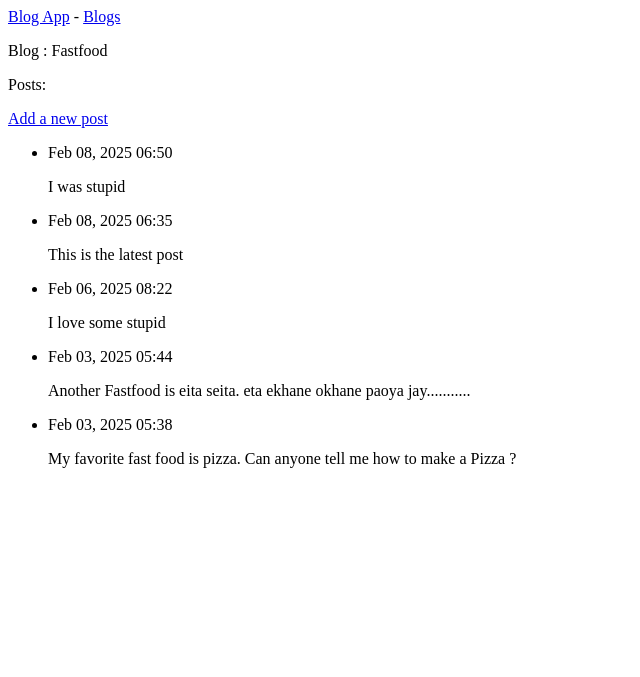
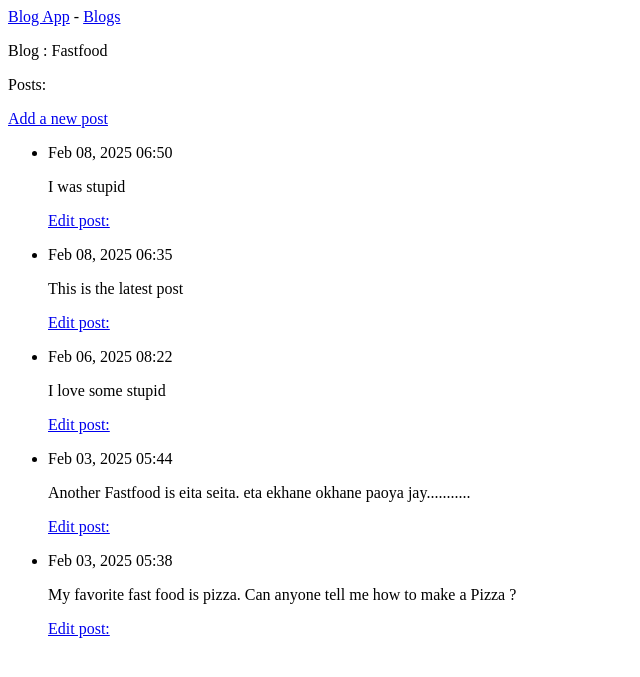
Before and after one commit to Ela-Zaman/blogs, a Django app: page /blogs/1/ in a window 1280 px wide. Shown: the top 677 px of the page, without its empty margins (0-640 px from the left). Run offline with Django 5.2, Linux system fonts and the light colour scheme; data comes from the database, SQL or seed files in the repository; both versions use the stored data as it was after the commit.

Commit message:
edit_post : form.save() resolved

```diff
--- a/blogs/blogs_app/templates/blogs_app/blog.html
+++ b/blogs/blogs_app/templates/blogs_app/blog.html
@@ -13,6 +13,9 @@
     <li>
         <p>{{ post.date_added|date:'M d, Y H:i' }}</p>
         <p>{{ post.text|linebreaks }}</p>
+        <p>
+            <a href="{% url 'blogs_app:edit_post' post.id %}">Edit post:</a>
+        </p>
 
     </li>
     {% empty %}
--- a/blogs/blogs_app/urls.py
+++ b/blogs/blogs_app/urls.py
@@ -16,7 +16,7 @@ urlpatterns = [
     path('new_blog/',views.new_blog, name='new_blog'),
     #Page for adding new posts
     path('new_post/<int:blog_id>/',views.new_post, name='new_post'),
-    #Page for editing add post
-    #path('edit_post/<int:post_id>/',views.edit_post, name = 'edit_post'),
+    #Page for editing a post
+    path('edit_post/<int:post_id>/',views.edit_post, name = 'edit_post'),
 
 ]
--- a/blogs/blogs_app/views.py
+++ b/blogs/blogs_app/views.py
@@ -1,6 +1,6 @@
 from django.shortcuts import render, redirect
 
-from .models import Blog
+from .models import Blog, Post
 from .forms import BlogForm, PostForm
 
 # Create your views here.
@@ -55,3 +55,22 @@ def new_post(request, blog_id):
     #Display a blank or invalid form
     context ={'blog': blog, 'form': form}
     return render(request, 'blogs_app/new_post.html',context)
+
+def edit_post(request, post_id):
+    """Edit an existing post."""
+    post = Post.objects.get(id=post_id)
+    blog = post.blog
+    if request.method != 'POST':
+    #Initial request; pre-fill form with the current entry
+        form = PostForm(instance=post)
+
+
+    else:
+    #POST data submitted ; process Data,
+
+        form = PostForm(instance=post, data=request.POST)
+        if form.is_valid():
+            form.save()
+            return redirect('blogs_app:blog', blog_id = blog.id)
+    context = {'post': post, 'blog': blog, 'form': form}
+    return render(request,'blogs_app/edit_post.html',context)
```
Also changed, not shown: blogs/blogs_app/templates/blogs_app/edit_post.html (added, +12 -0 lines), blogs/db.sqlite3.
